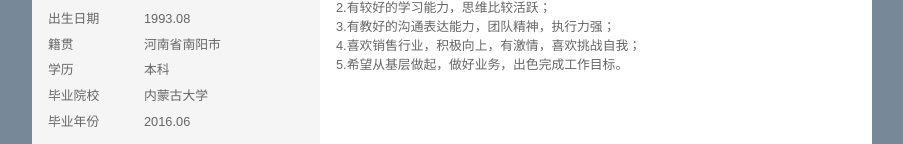
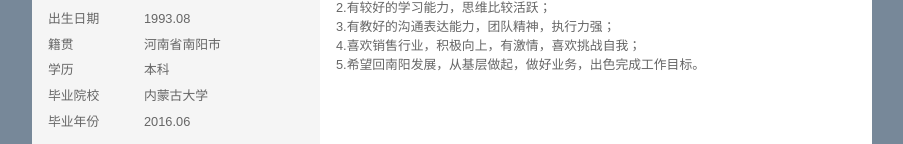
Before and after one commit to Song-XiaoPeng/financial_resume, a plain HTML site: page index.html in a window 1280 px wide. Shown: the part 293-437 px from the top of the page, without its empty margins (188-1091 px from the left). Drawn offline with Linux system fonts and the light colour scheme; a web font is replaced by a local one.

Commit message:
Update index.html

```diff
--- a/index.html
+++ b/index.html
@@ -79,7 +79,7 @@
             <div class="aboutme info-unit right-paragraph">
                 <h2 class="info-header"><i class="iconfont icon-flower"></i> <span class="info-title" contenteditable="true">自我评价</span><span class="unit-remove" style="visibility: hidden;"><i class="iconfont icon-delete"></i></span></h2>
                 <hr>
-                <p contenteditable="true">1.<span style="display: inline !important;">对销售、金融行业感兴趣，</span>学习过金融相关知识，对信用卡体系也有一定的了解；<div>2.有较好的学习能力，思维比较活跃；<div>3.有教好的沟通表达能力，<span style="display: inline !important;">团队精神，执行力强</span>；<div>4.<span style="display: inline !important;">喜欢销售行业，</span><span style="display: inline !important;">积极向上，有激情，喜欢挑战自我；</span></div><div><div>5.希望从基层做起，做好业务，出色完成工作目标。</div></div></div></div></p>
+                <p contenteditable="true">1.<span style="display: inline !important;">对销售、金融行业感兴趣，</span>学习过金融相关知识，对信用卡体系也有一定的了解；<div>2.有较好的学习能力，思维比较活跃；<div>3.有教好的沟通表达能力，<span style="display: inline !important;">团队精神，执行力强</span>；<div>4.<span style="display: inline !important;">喜欢销售行业，</span><span style="display: inline !important;">积极向上，有激情，喜欢挑战自我；</span></div><div><div>5.希望回南阳发展，从基层做起，做好业务，出色完成工作目标。</div></div></div></div></p>
             </div>
         </div>
     </div>
```
